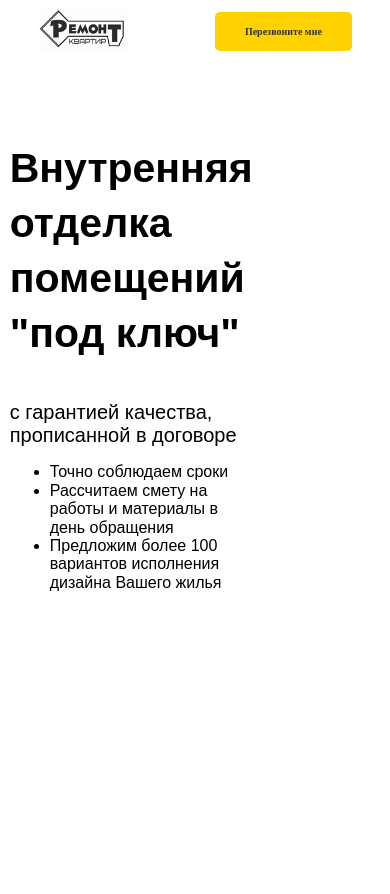
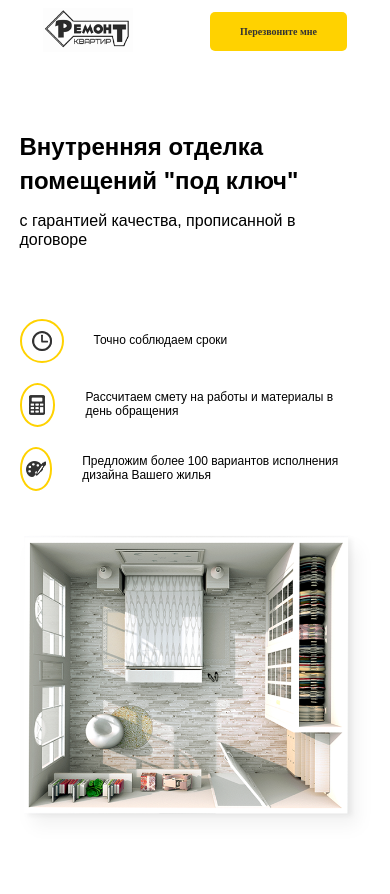
Before and after one commit to Morphius-IG/web-start-adaptive-practice, a PHP site: page / in a window 390 px wide. Before the commit the page ends 591 px from the top, so only its background shows below. Run offline with PHP 8.4, Linux system fonts and the light colour scheme.

Commit message:
Сверстан и адаптирован блок hero

```diff
--- a/src/css/style.css
+++ b/src/css/style.css
@@ -22,13 +22,13 @@ img {
 @media (max-width: 768px) {
   .container {
     max-width: 580px;
-    width: 95%;
+    width: 90%;
   }
 }
 @media (max-width: 567px) {
   .container {
     max-width: 550px;
-    width: 95%;
+    width: 90%;
   }
   .button {
     border-radius: 5px;
@@ -126,6 +126,57 @@ img {
   margin-bottom: 40px;
 }
 .hero-text__subtitle {
+  display: inline-block;
   font-size: 20px;
   font-weight: 500;
+  margin-bottom: 70px;
 }
+.hero-list {
+  margin: 0;
+  padding: 0;
+}
+.hero-list__item {
+  display: flex;
+  align-items: center;
+  margin-bottom: 25px;
+}
+.hero-list__image {
+  width: 40px;
+  height: 40px;
+  border: 2px solid #ffd200;
+  border-radius: 50%;
+  margin-right: 30px;
+  display: flex;
+  align-items: center;
+  justify-content: center;
+}
+.hero-list__text {
+  max-width: 300px;
+}
+@media (max-width: 1200px) {
+  .hero-block {
+    flex-direction: column;
+  }
+  .hero-list {
+    margin-bottom: 44px;
+  }
+  .hero-text {
+    padding-right: 10px;
+  }
+}
+@media (max-width: 768px) {
+  .hero-text__title {
+    font-size: 24px;
+    line-height: 1.4;
+    margin-bottom: 15px;
+  }
+  .hero-text__subtitle {
+    font-size: 16px;
+  }
+  .hero-list__item {
+    margin-bottom: 20px;
+  }
+  .hero-list__text {
+    font-size: 12px;
+  }
+}
--- a/src/index.html
+++ b/src/index.html
@@ -37,26 +37,31 @@
 
             <ul class="hero-list">
               <li class="hero-list__item">
-                <div class="hero-list__image"></div>
+                <div class="hero-list__image">
+                  <img src="img/hero/clock.png" alt="Часы">
+                </div>
                 <span class="hero-list__text">Точно соблюдаем сроки</span>
               </li>
 
               <li class="hero-list__item">
-                <div class="hero-list__image"></div>
+                <div class="hero-list__image">
+                  <img src="img/hero/calculator.png" alt="Калькулятор">
+                </div>
                 <span class="hero-list__text">Рассчитаем смету на работы и материалы в день обращения</span>
               </li>
 
               <li class="hero-list__item">
-                <div class="hero-list__image"></div>
+                <div class="hero-list__image">
+                  <img src="img/hero/paint-board.png" alt="Краски">
+                </div>
                 <span class="hero-list__text">Предложим более 100 вариантов исполнения дизайна Вашего жилья</span>
               </li>
-
             </ul>
           </div>
           <!-- /.hero-text -->
 
           <div class="hero-image">
-            <img src="img/hero-image.png" alt="План квартиры">
+            <img src="img/hero/hero-image.png" alt="План квартиры">
           </div>
           <!-- /.hero-image -->
         </div>
--- a/src/less/_interface.less
+++ b/src/less/_interface.less
@@ -29,14 +29,14 @@ img {
 @media (max-width: 768px) {
   .container {
     max-width: 580px;
-    width: 95%;
+    width: 90%;
   }
 }
 
 @media (max-width: 567px) {
   .container {
     max-width: 550px;
-    width: 95%;
+    width: 90%;
   }
   .button {
     border-radius: 5px;
--- a/src/less/blocks/_hero.less
+++ b/src/less/blocks/_hero.less
@@ -1,8 +1,11 @@
+@import "../_colors";
+
 .hero {
   padding: 50px 0;
   &-block {
     display: flex;
   }
+
   &-text {
     align-self: start;
     flex-basis: 50%;
@@ -14,8 +17,82 @@
       margin-bottom: 40px;
      }
     &__subtitle {
+      display: inline-block;
       font-size: 20px;
       font-weight: 500;
+      margin-bottom: 70px;
+    }
+  }
+
+  &-list {
+    margin: 0;
+    padding: 0;
+    &__item {
+      display: flex;
+      align-items: center;
+      margin-bottom: 25px;
+    }
+    &__image {
+      width: 40px;
+      height: 40px;
+      border: 2px solid @main-color;
+      border-radius: 50%;
+      margin-right: 30px;
+      display: flex;
+      align-items: center;
+      justify-content: center;
+    }
+    &__text {
+      max-width: 300px;
     }
   }
 }
+
+
+@media (max-width: 1200px) {
+  .hero {
+    &-block {
+      flex-direction: column;
+    }
+    &-list {
+      margin-bottom: 44px;
+    }
+    &-text {
+      padding-right: 10px;
+    }
+
+  }
+
+}
+
+@media (max-width: 768px) {
+  .hero {
+    &-text {
+      &__title {
+        font-size: 24px;
+        line-height: 1.4;
+        margin-bottom: 15px;
+      }
+      &__subtitle {
+        font-size: 16px;
+      }
+    }
+    &-list {
+      &__item {
+        margin-bottom: 20px;
+      }
+      &__text {
+        font-size: 12px;
+      }
+      &__image {
+        margin-right: 15px;
+      }
+    }
+  }
+
+
+}
+
+@media (max-width: 567px) {
+
+  }
--- a/src/less/style.less
+++ b/src/less/style.less
@@ -1,4 +1,4 @@
-@import "_colors";
+
 @import "_interface";
 
 /* Импорт стилей шапки */
```
Also changed, not shown: src/css/_hero.css (+54 -0 lines), src/img/hero/calculator.png (added), src/img/hero/clock.png (added), src/img/hero/hero-image.png (renamed from src/img/hero-image.png), src/img/hero/paint-board.png (added).
